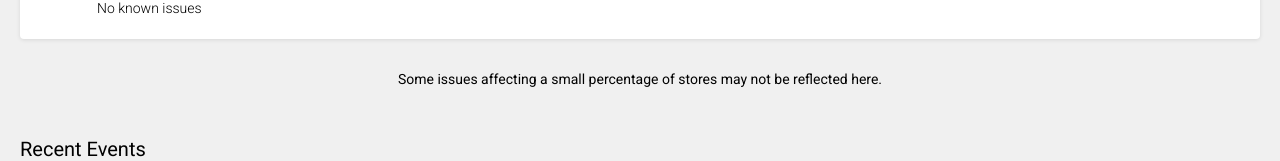
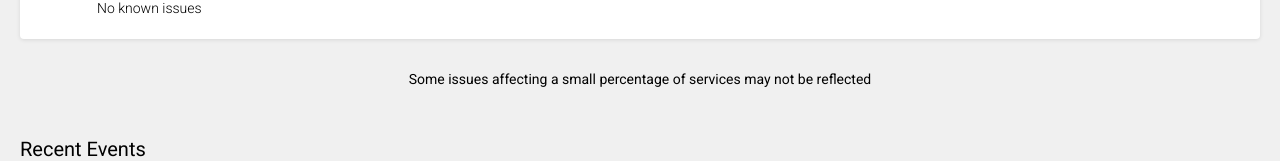
Before and after one commit to Miroslavaten/toggle-status, a React (Vite) app: page / in a window 1280 px wide. Shown: the part 656-817 px from the top of the page. Built offline with nearby package versions, Linux system fonts and the light colour scheme.

Commit message:
change the text under the table

```diff
--- a/src/App.jsx
+++ b/src/App.jsx
@@ -27,8 +27,8 @@ function App() {
       <AllStatuses />
       <StatusTable data={data} />
       <p className="status-table__note">
-        Some issues affecting a small percentage of stores may not be reflected
-        here.
+        Some issues affecting a small percentage of services may not be
+        reflected
       </p>
       <EventsList recentEvents={recentEvents} />
     </div>
```
